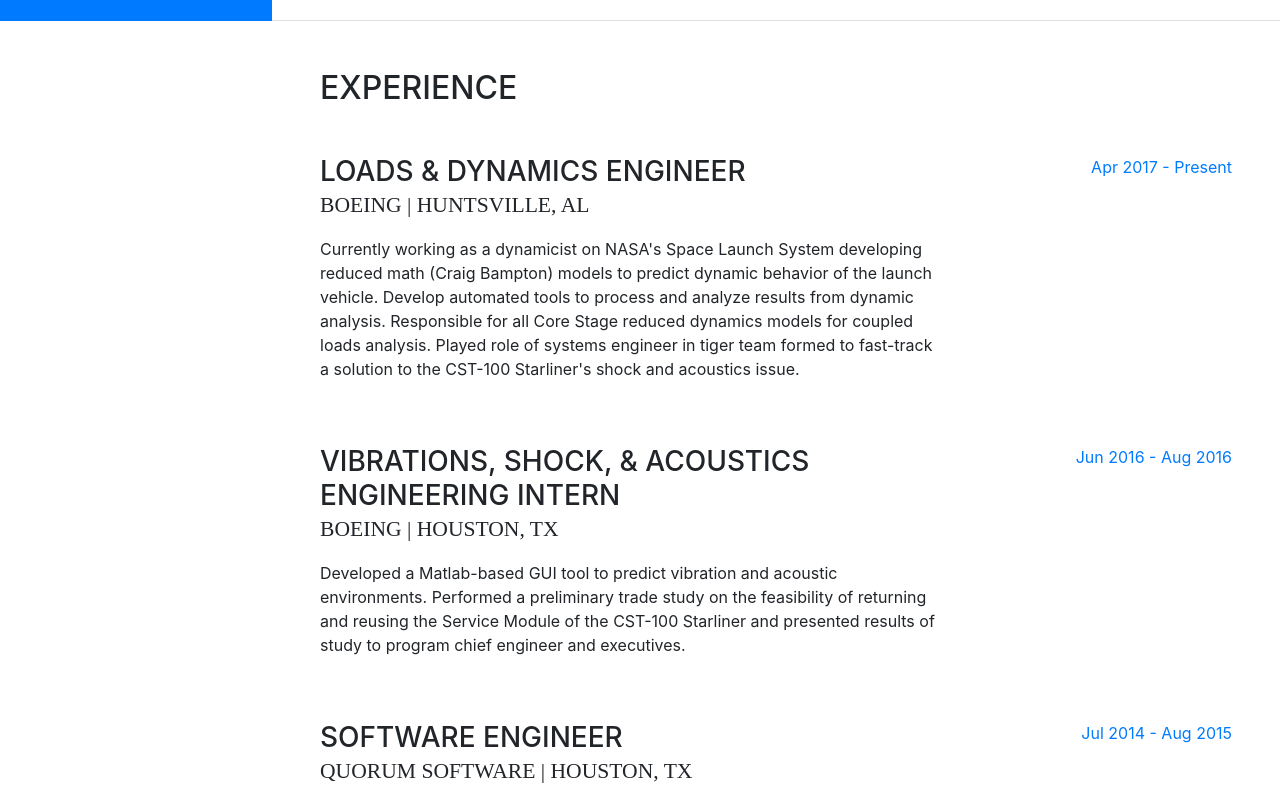
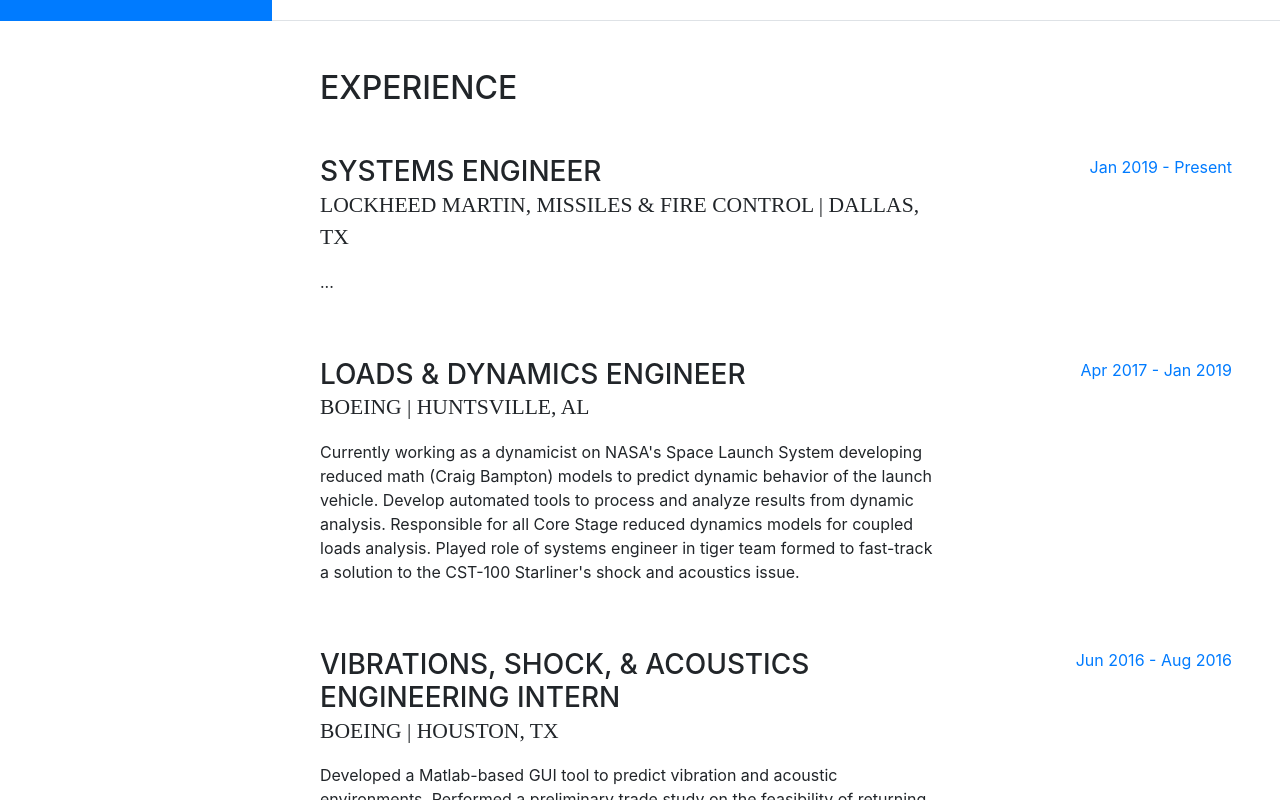
Before and after one commit to waynechoy/old-waynechoy.github.io, a website with bundled scripts: page index.html in a window 1280 px wide. Shown: the part 779-1579 px from the top of the page. Built offline with nearby package versions, Linux system fonts and the light colour scheme; a web font is replaced by a local one.

Commit message:
update job

```diff
--- a/index.html
+++ b/index.html
@@ -113,6 +113,17 @@
 
           <div class="resume-item d-flex flex-column flex-md-row mb-5">
             <div class="resume-content mr-auto">
+              <h3 class="mb-0">Systems Engineer</h3>
+              <div class="subheading mb-3">Lockheed Martin, Missiles & Fire Control | Dallas, TX</div>
+              <p>...</p>
+            </div>
+            <div class="resume-date text-md-right">
+              <span class="text-primary">Jan 2019 - Present</span>
+            </div>
+          </div>
+
+		  <div class="resume-item d-flex flex-column flex-md-row mb-5">
+            <div class="resume-content mr-auto">
               <h3 class="mb-0">Loads & Dynamics Engineer</h3>
               <div class="subheading mb-3">Boeing | Huntsville, AL</div>
               <p>Currently working as a dynamicist on NASA's Space Launch System developing reduced math (Craig Bampton) models to predict dynamic behavior of the launch vehicle.
@@ -120,7 +131,7 @@
 			  Played role of systems engineer in tiger team formed to fast-track a solution to the CST-100 Starliner's shock and acoustics issue.</p>
             </div>
             <div class="resume-date text-md-right">
-              <span class="text-primary">Apr 2017 - Present</span>
+              <span class="text-primary">Apr 2017 - Jan 2019</span>
             </div>
           </div>
 
```
